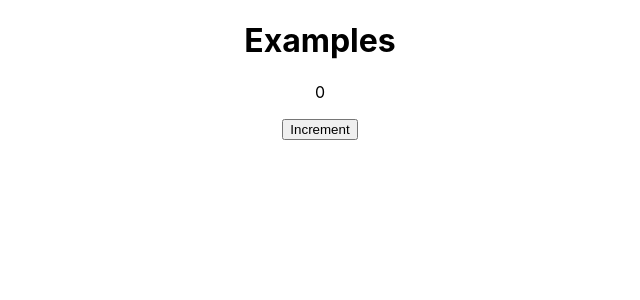
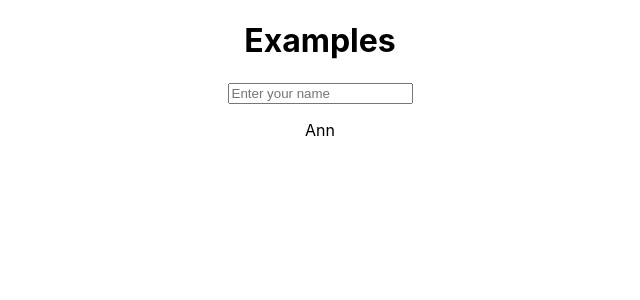
Before and after one commit to Annaliskirwa/SampleHtml, a React (Create React App) app in the folder statesexamples/: page / in a window 1280 px wide. Shown: the top 300 px of the page, without its empty margins (320-960 px from the left). Built offline with nearby package versions, Linux system fonts and the light colour scheme.

Commit message:
Use state for input values

```diff
--- a/statesexamples/src/App.js
+++ b/statesexamples/src/App.js
@@ -2,12 +2,14 @@ import logo from './logo.svg';
 import './App.css';
 
 import StateExample from './components/usestate';
+import StateTutorial from './components/usestate1';
 
 function App() {
   return (
     <div className="App">
       <h1>Examples</h1>
-      <StateExample/>
+      {/* <StateExample/> */}
+      <StateTutorial/>
     </div>
   );
 }
--- /dev/null
+++ b/statesexamples/src/components/usestate1.jsx
@@ -0,0 +1,12 @@
+import React from "react";
+import { useState } from "react";
+const StateTutorial = ()=>{
+    const [inputValue, setInputValue] = useState("Ann");
+    return(
+        <div>
+            <input placeholder="Enter your name"></input>
+            <p>{inputValue}</p>
+        </div>
+    )
+}
+export default StateTutorial;
```
